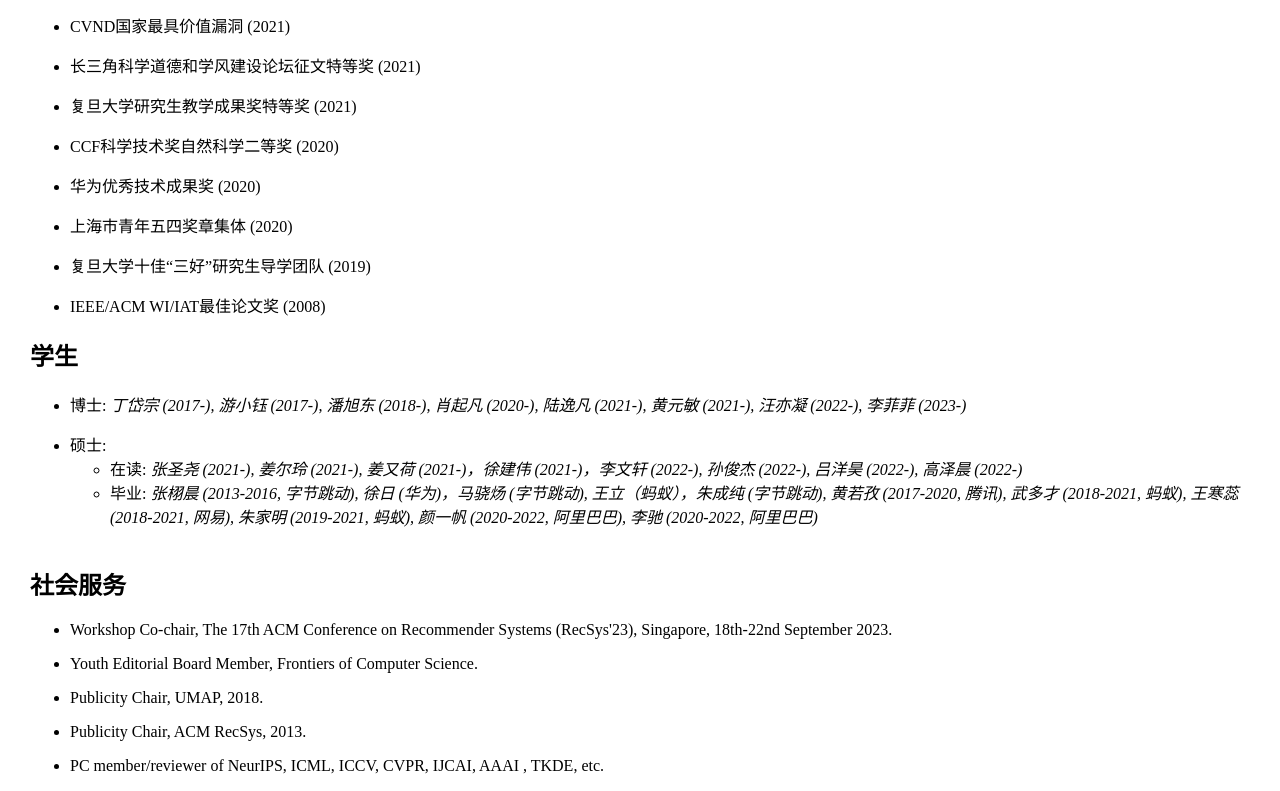
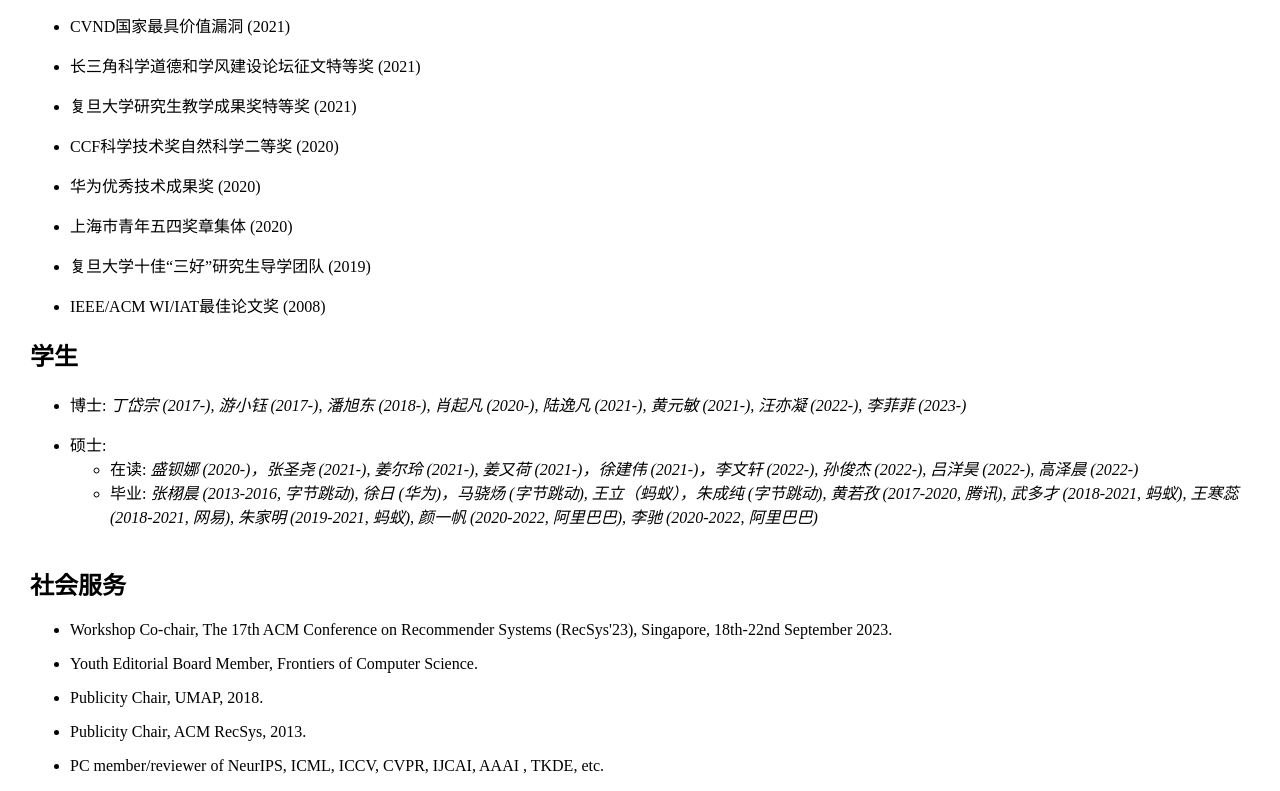
Before and after one commit to mi-zhang-fdu/mi-zhang-fdu.github.io, a plain HTML site: page index.chn.html in a window 1280 px wide. Shown: the part 3965-4756 px from the top of the page. Drawn offline with Linux system fonts and the light colour scheme.

Commit message:
Update index.chn.html

```diff
--- a/index.chn.html
+++ b/index.chn.html
@@ -529,7 +529,7 @@ Xudong Pan, <strong>Mi Zhang✉</strong>, Shouling Ji, Min Yang. <em>2020 IEEE S
 <br><p>
 </p></li><li>硕士:
             <ul>
-              <li>在读: <em>张圣尧 (2021-), 姜尔玲 (2021-), 姜又荷 (2021-)，徐建伟 (2021-)，李文轩 (2022-), 孙俊杰 (2022-), 吕洋昊 (2022-), 高泽晨 (2022-)</em> </li>
+              <li>在读: <em>盛钡娜 (2020-)，张圣尧 (2021-), 姜尔玲 (2021-), 姜又荷 (2021-)，徐建伟 (2021-)，李文轩 (2022-), 孙俊杰 (2022-), 吕洋昊 (2022-), 高泽晨 (2022-)</em> </li>
               <li>毕业:  <em>张栩晨 (2013-2016, 字节跳动), 徐日 (华为)，马骁炀 (字节跳动), 王立（蚂蚁），朱成纯 (字节跳动), 黄若孜 (2017-2020, 腾讯), 武多才 (2018-2021, 蚂蚁), 王寒蕊 (2018-2021, 网易), 朱家明 (2019-2021, 蚂蚁), 颜一帆 (2020-2022, 阿里巴巴), 李驰 (2020-2022, 阿里巴巴)</em> </li>
             </ul>
 <br><p>
```
